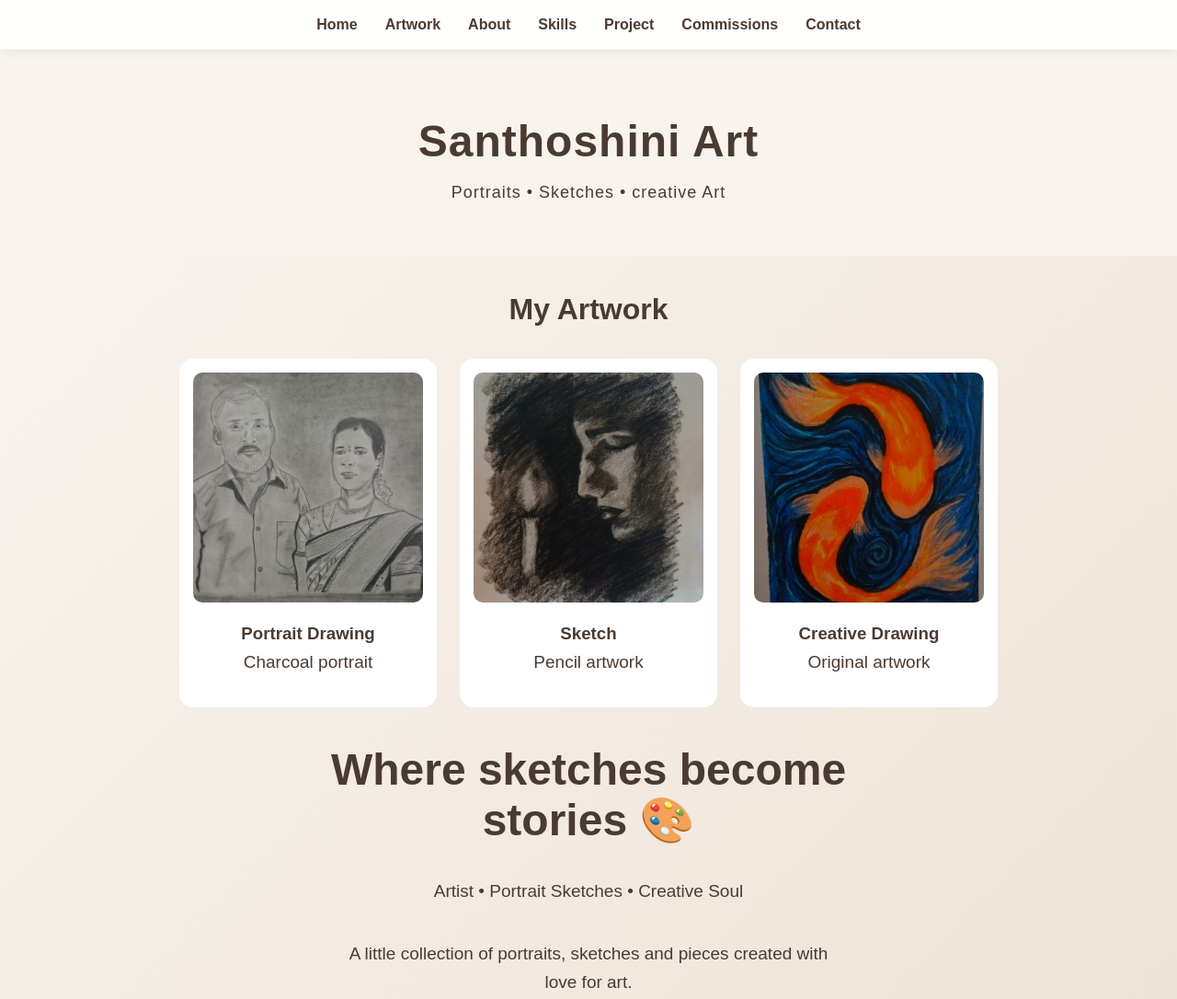
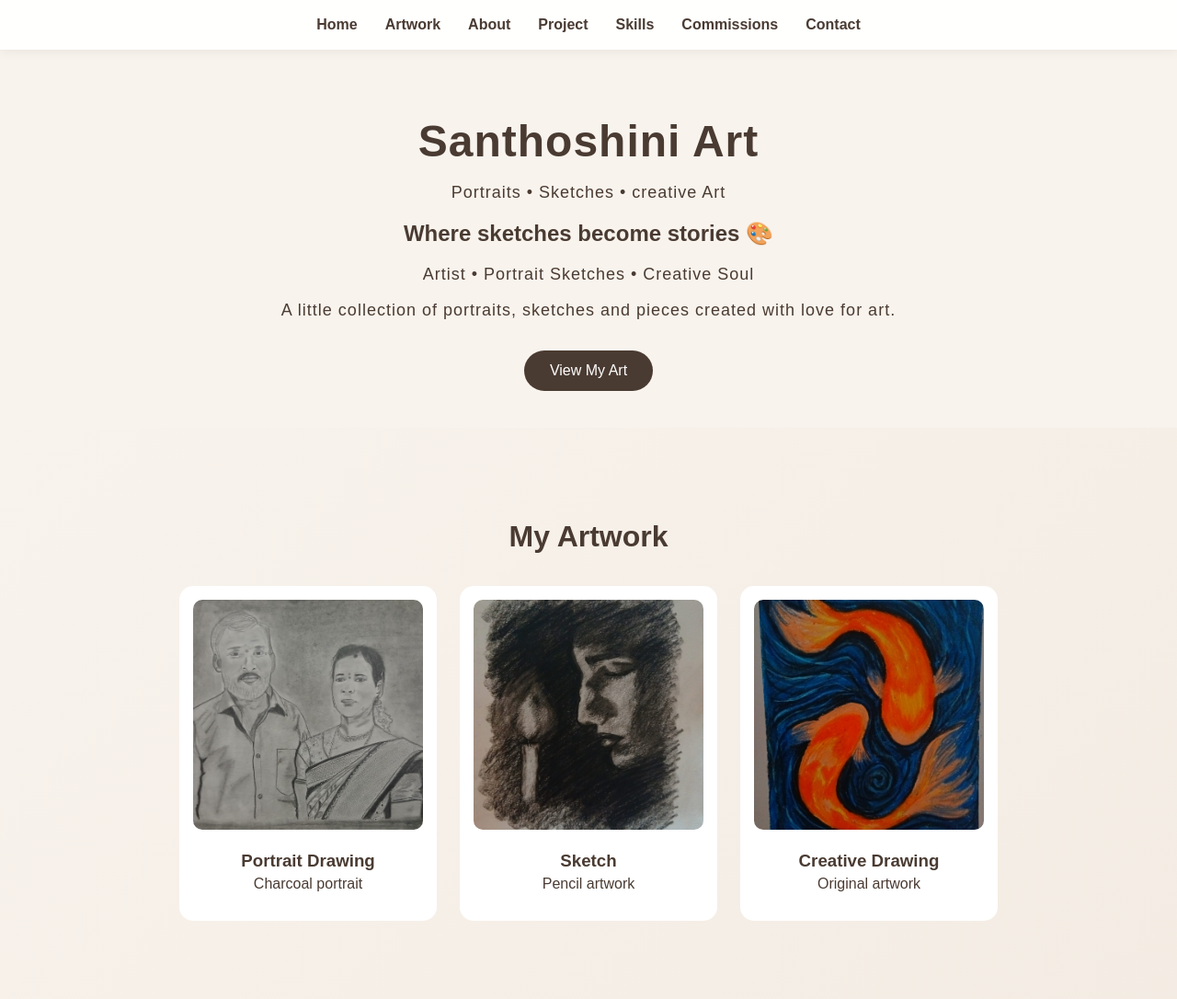
Before and after one commit to santhoshinimiryala-bit/Art-Portfolio, a plain HTML site: page index.html in a window 1280 px wide. Shown: the top 1086 px of the page at 92% size. Drawn offline with Linux system fonts and the light colour scheme.

Commit message:
updated hero section

```diff
--- a/index.html
+++ b/index.html
@@ -11,15 +11,28 @@
     <a href="#home">Home</a>
     <a href="#artwork">Artwork</a>
     <a href="#about">About</a>
+    <a href="#project">Project</a>
     <a href="#skills">Skills</a>
-    <a href="#project">Project</a>
     <a href="#commissions">Commissions</a>
     <a href="#contact">Contact</a>
 </nav>
     <header id="home">
         <h1>Santhoshini Art</h1>
         <p>Portraits • Sketches • creative Art</p>
+    </div>
+
+    </section>
+
+        <h2>Where sketches become stories 🎨</h2>
+        <p>Artist • Portrait Sketches • Creative Soul</p>
+        <p>A little collection of portraits, sketches and pieces created with love for art.</p>
+
+</div>
+        <a href="#artwork" class="view-art-button">View My Art</a>
+    </section>
     </header>
+
+    </div>
 
     <section class="hero">
         <section class="artwork" id="artwork">
@@ -46,12 +59,7 @@
         </div>
 
     </div>
-</section>
-        <h2>Where sketches become stories 🎨</h2>
-        <p>Artist • Portrait Sketches • Creative Soul</p>
-        <p>A little collection of portraits, sketches and pieces created with love for art.</p>
 
-        <a href="#artwork" class="view-art-button">View My Art</a>
     </section>
     <section class="about" id="about">
     <h2>About Me</h2>
@@ -101,7 +109,7 @@
 
         <p>Custom artwork made specially for you.</p>
 
-        <p><strong>Single Person — ₹750</strong></p>
+        <p><strong>Single Person — ₹700</strong></p>
         <p><strong>Two People — ₹950</strong></p>
 
         <a href="#commission-form"
--- a/style.css
+++ b/style.css
@@ -25,7 +25,7 @@ header p {
 }
 
 .hero {
-    min-height: 70vh;
+    min-height: 100vh;
     display: flex;
     flex-direction: column;
     justify-content: center;
@@ -42,9 +42,32 @@ header p {
 }
 
 .hero p {
-    font-size: 19px;
-    max-width: 550px;
-    line-height: 1.6;
+    margin-left: auto;
+    margin-right: auto;
+}
+.artist-tagline {
+    font-size: 16px;
+important;
+font-weight: bold;
+letter-spacing: 1px;
+color: #8b6f5c;
+margin: 5px 0 15px;
+}
+
+.view-art-button {
+    display: inline-block;
+    background-color: #4a3b32;
+    color: white;
+    text-decoration: none;
+    padding: 13px 28px;
+    border-radius: 30px;
+    font-size: 16px;
+    margin-top: 15px;
+    transition: transform 0.3s ease;
+}
+
+.view-art-button:hover {
+    transform: scale(1.05);
 }
 
 button {
@@ -60,7 +83,6 @@ button {
 
 button:hover {
     transform: scale(1.05);
-}
 }
 .artwork {
     padding: 60px 30px;
```
